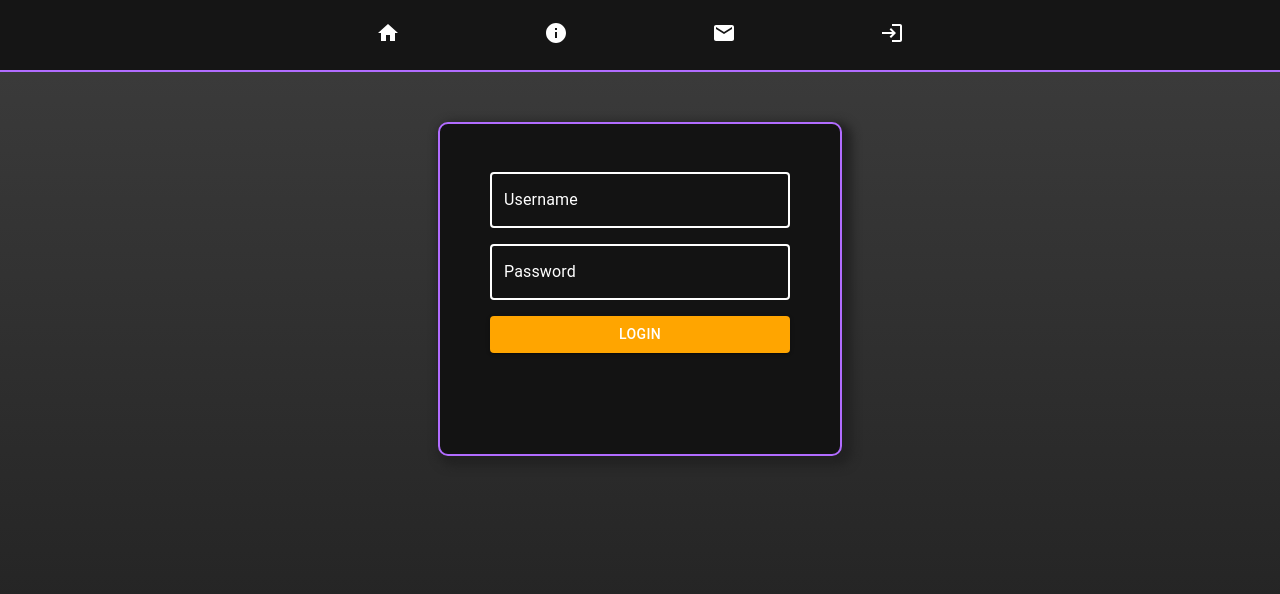
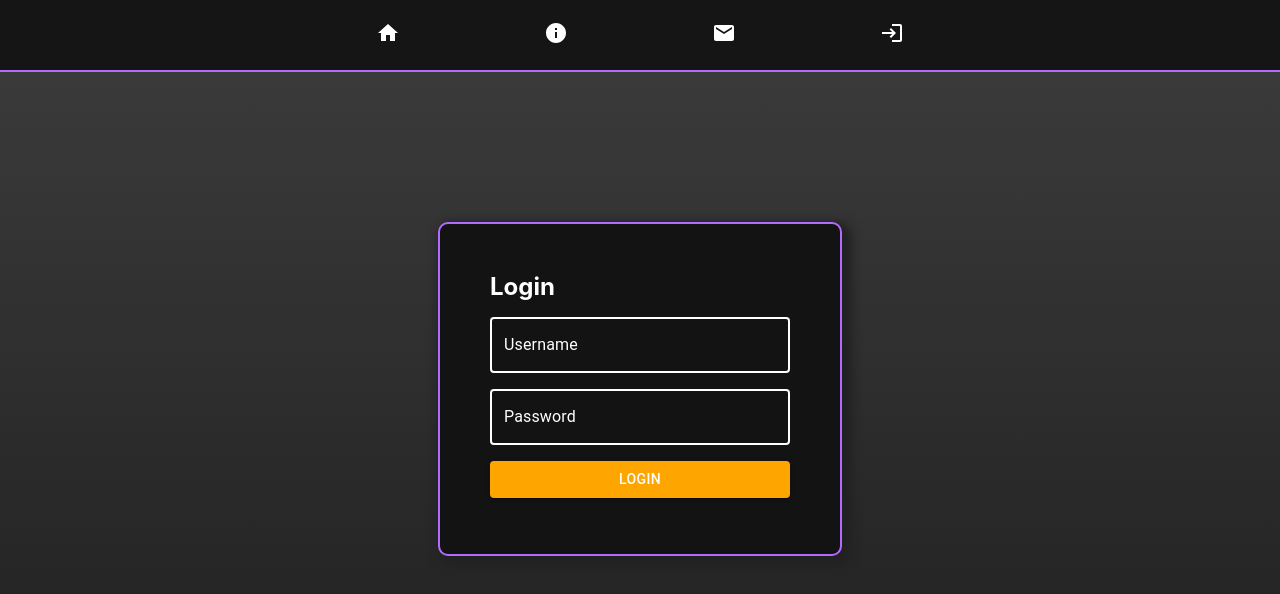
Before and after one commit to zyrephus/wilsons-blog, a React (Create React App) app: page /login in a window 1280 px wide. Shown: the top 594 px of the page. Built offline with nearby package versions, Linux system fonts and the light colour scheme.

Commit message:
Styling update

```diff
--- a/src/App.css
+++ b/src/App.css
@@ -8,8 +8,10 @@ h1 {
 }
 
 #loginBox {
+    display: flex;
+    justify-content: center;
     margin: auto;
-    margin-top: 50px;
+    margin-top: 150px;
     padding-top: 40px;
     padding-bottom: 40px;
     width: 400px;
@@ -19,3 +21,7 @@ h1 {
     box-shadow: 5px 5px 10px 5px rgb(34, 34, 34);
     background: rgb(19, 19, 19);
 }
+
+#loginHeader {
+    color: white;
+}
--- a/src/pages/login.js
+++ b/src/pages/login.js
@@ -42,6 +42,7 @@ const Login = () => {
                     noValidate
                     autoComplete="off"
                 >
+                    <h2 id="loginHeader">Login</h2>
                     <TextField
                         id="outlined-username"
                         label="Username"
```
